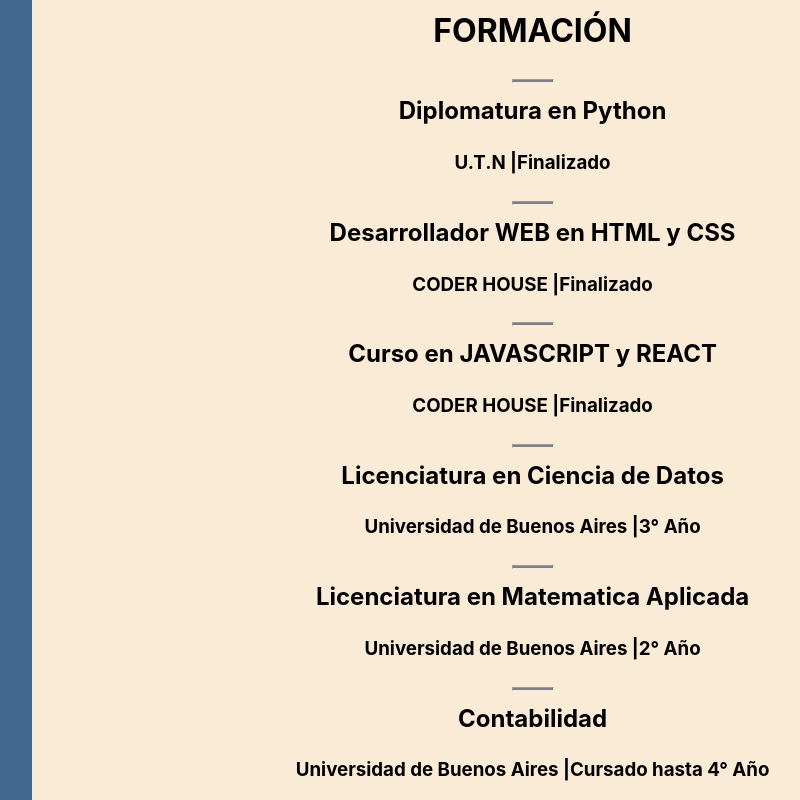
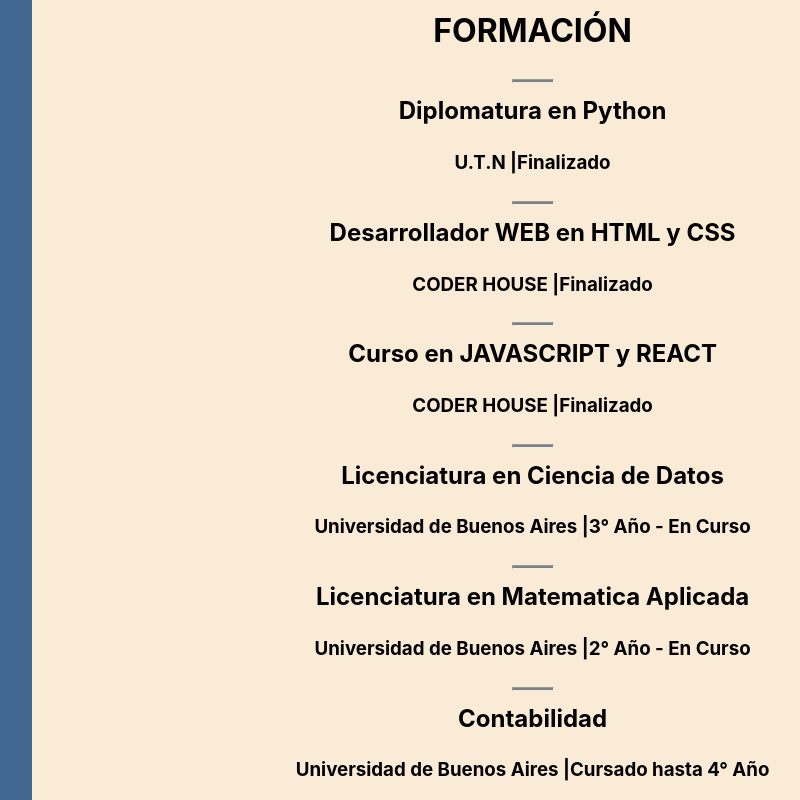
Before and after one commit to santirecio93/cv, a React (Create React App) app: page / in a window 1280 px wide. Shown: the part 1255-2055 px from the top of the page, without its empty margins (247-1047 px from the left). Built offline with nearby package versions, Linux system fonts and the light colour scheme.

Commit message:
segundo commit

```diff
--- a/src/components/Cuerpo.js
+++ b/src/components/Cuerpo.js
@@ -21,8 +21,8 @@
             <Educacion estudio="Diplomatura en Python" institucion= "U.T.N" situacion= "Finalizado"/>
             <Educacion estudio="Desarrollador WEB en HTML y CSS" institucion= "CODER HOUSE" situacion= "Finalizado"/>
             <Educacion estudio="Curso en JAVASCRIPT y REACT " institucion= "CODER HOUSE" situacion= "Finalizado"/>
-            <Educacion estudio="Licenciatura en Ciencia de Datos" institucion=" Universidad de Buenos Aires" situacion=" 3° Año"/>
-            <Educacion estudio="Licenciatura en Matematica Aplicada" institucion=" Universidad de Buenos Aires" situacion=" 2° Año"/>
+            <Educacion estudio="Licenciatura en Ciencia de Datos" institucion=" Universidad de Buenos Aires" situacion=" 3° Año - En Curso"/>
+            <Educacion estudio="Licenciatura en Matematica Aplicada" institucion=" Universidad de Buenos Aires" situacion=" 2° Año - En Curso "/>
             <Educacion estudio= "Contabilidad" institucion= "Universidad de Buenos Aires" situacion= " Cursado hasta 4° Año"/>
 
         </div>
```
Also changed, not shown: 7 other files (tests, documents, lock files or other folders).
